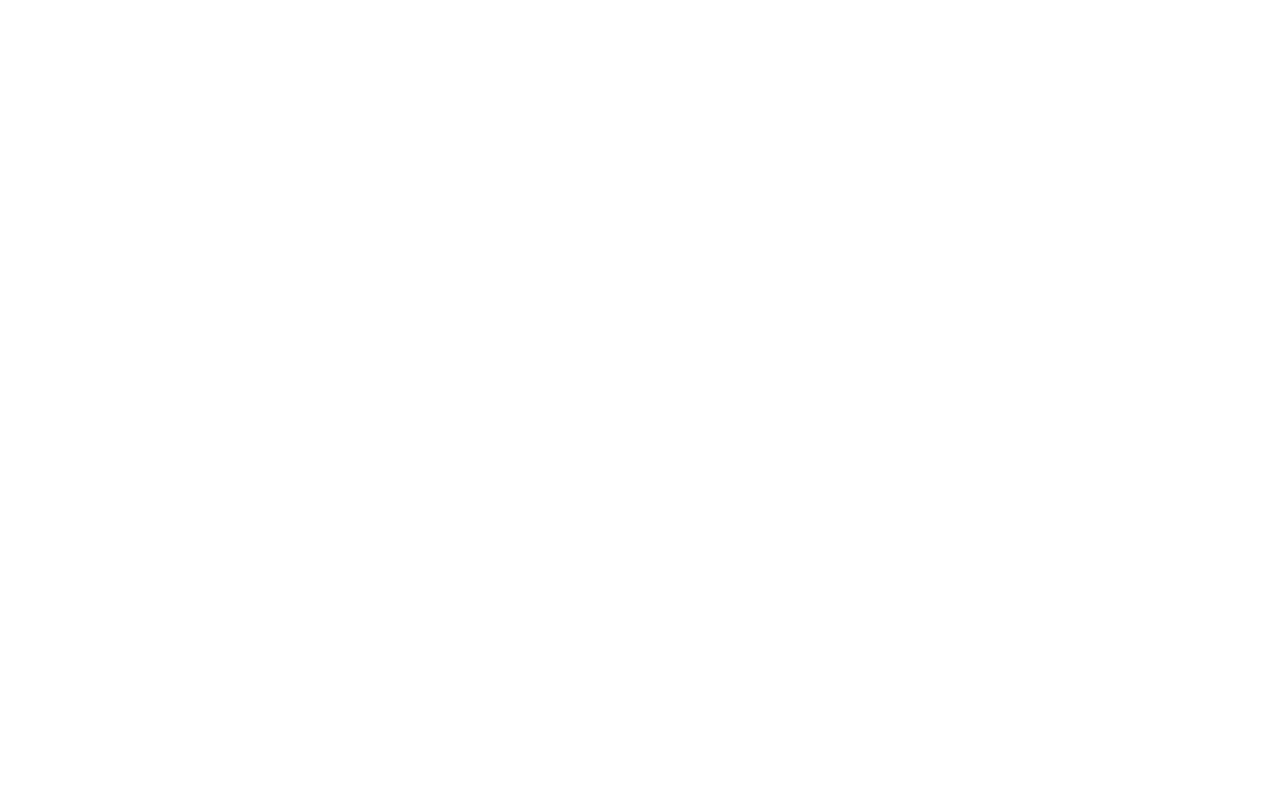
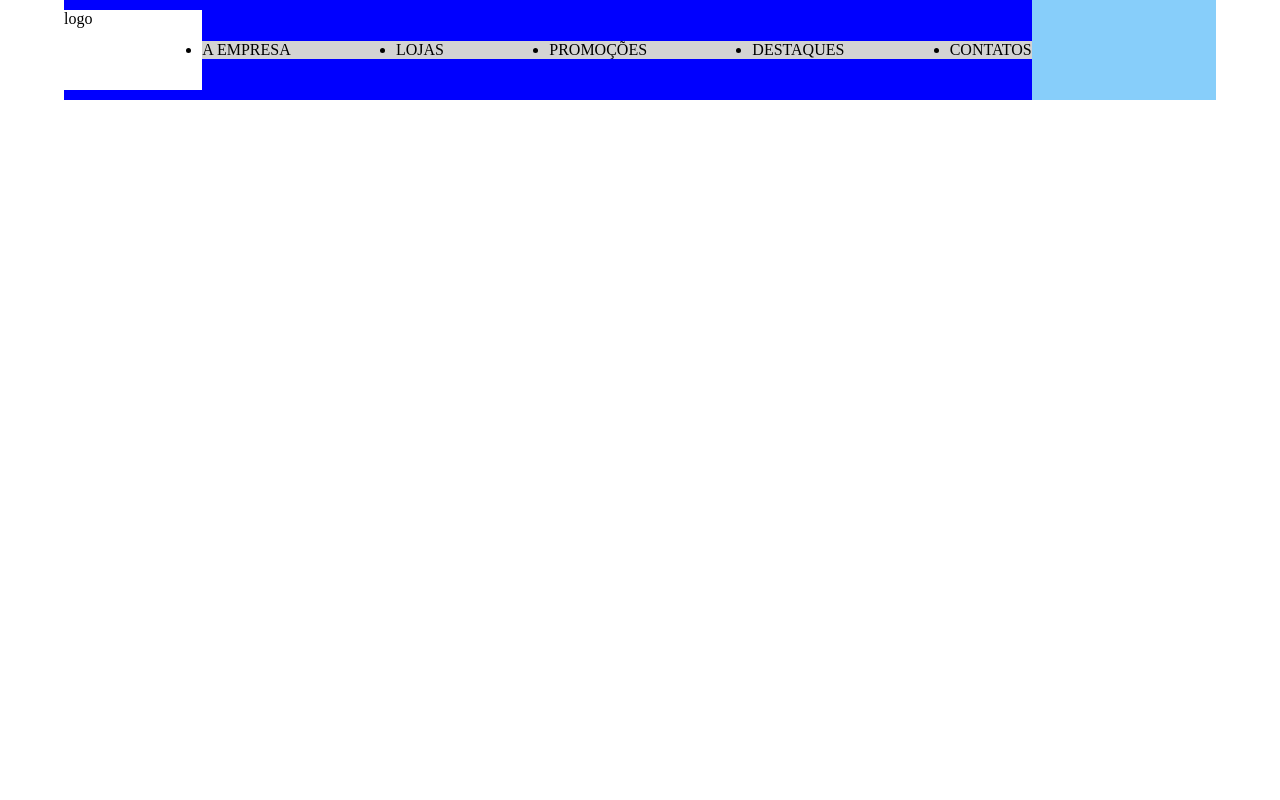
Before and after one commit to ipCoelho/Game-Store-Project, a PHP site: page / in a window 1280 px wide. Before the commit the page is empty. Run offline with PHP 8.4, Linux system fonts and the light colour scheme.

Commit message:
header started.

```diff
--- /dev/null
+++ b/css/header.css
@@ -0,0 +1,32 @@
+header{
+    width: 90%;
+    height: 100px;
+    display: flex;
+    align-items: center;
+    justify-content: space-between;
+    background-color: blue;
+}
+
+header #logo{
+    width: 15%;
+    height: 80%;
+    background-color: #fff;
+}
+
+header .links{
+    width: inherit;
+    background-color: lightgrey;
+}
+
+header .links ul{
+    display: flex;
+    flex-direction: row;
+    align-items: center;
+    justify-content: space-between;
+}
+
+header .networks{
+    width: 20%;
+    height: inherit;
+    background-color: lightskyblue;
+}
--- a/css/main.css
+++ b/css/main.css
@@ -9,8 +9,17 @@
     height: 100vh;
     display: flex;
     flex-direction: column;
+    align-items: center;
+    justify-content: center;
+    background-color: white;
 }
 
-header{
+main{
+    flex-grow: 1;
+    background-color: red;
+}
 
+footer{
+    height: 50px;
+    background-color: bisque;
 }
--- a/index.html
+++ b/index.html
@@ -5,12 +5,26 @@
     <meta http-equiv="X-UA-Compatible" content="IE=edge">
     <meta name="viewport" content="width=device-width, initial-scale=1.0">
     <title>Hamburgueria</title>
+    <link rel="stylesheet" href="css/header.css">
+    <link rel="stylesheet" href="css/main.css">
 </head>
 <body>
     <header>
-        <div id="logo"></div>
-        <div class="section-links"></div>
-        <div class="social-links"></div>
+        <div id="logo">
+            logo
+        </div>
+        <div class="links">
+            <ul>
+                <li>A EMPRESA</li>
+                <li>LOJAS</li>
+                <li>PROMOÇÕES</li>
+                <li>DESTAQUES</li>
+                <li>CONTATOS</li>
+            </ul>
+        </div>
+        <div class="networks">
+
+        </div>
     </header>
     <main></main>
     <footer></footer>
```
